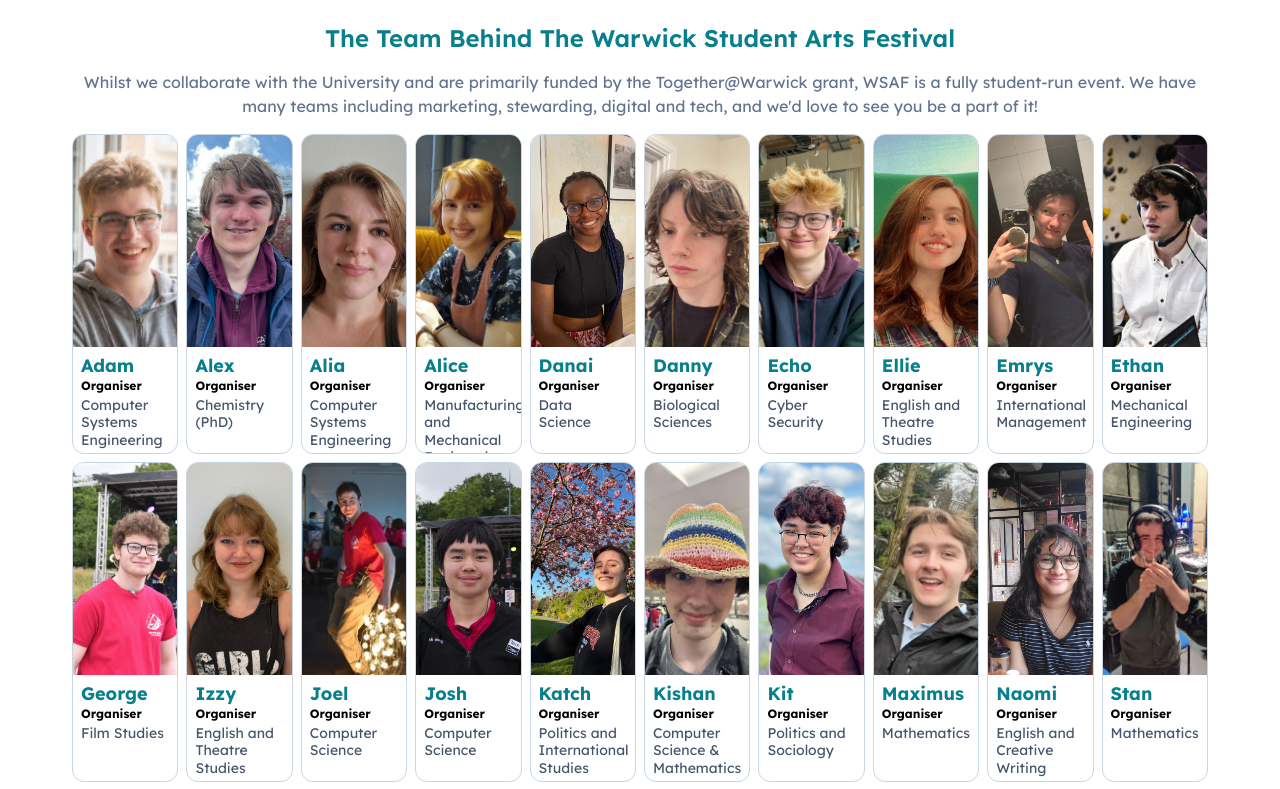
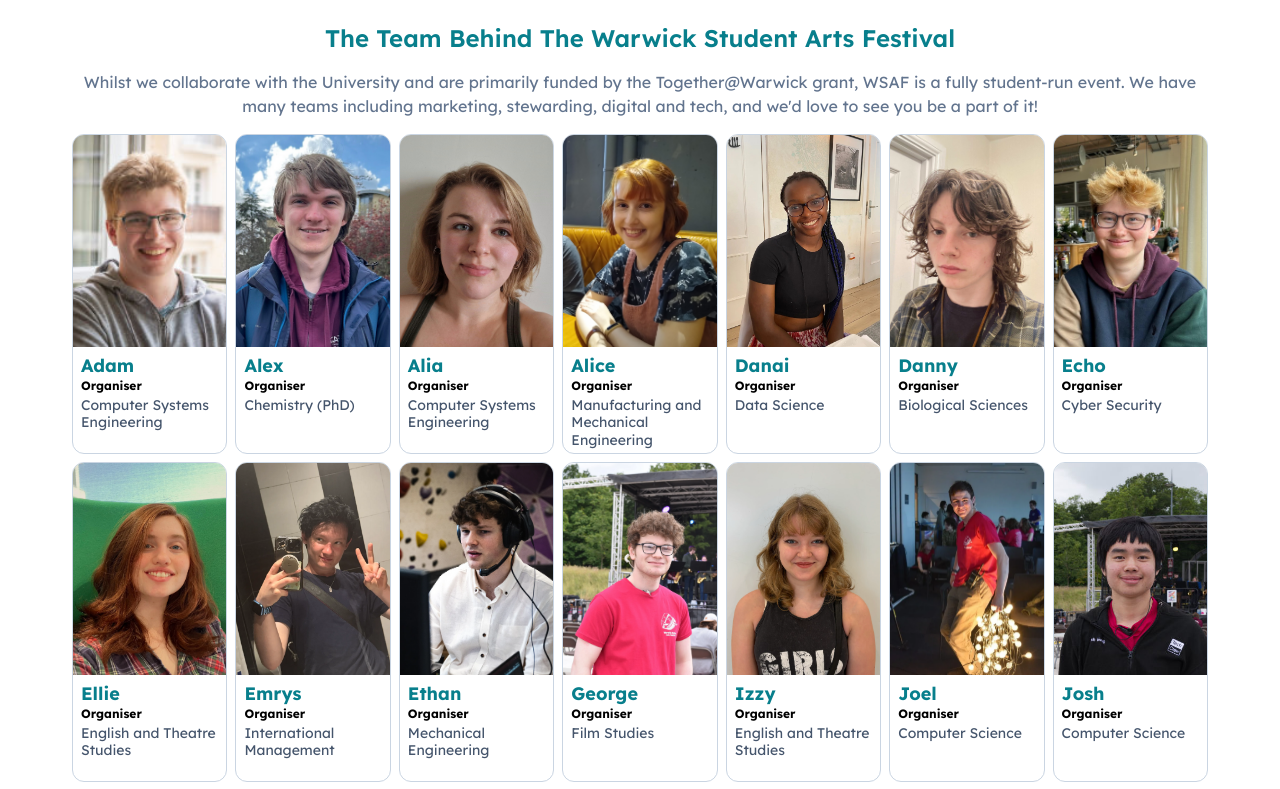
Before and after one commit to WarwickStudentArtsFestival/wsaf25-website, a Next.js app: page / in a window 1280 px wide. Shown: the part 2184-2973 px from the top of the page. Built offline with nearby package versions, Linux system fonts and the light colour scheme.

Commit message:
improve people involved responsiveness

```diff
--- a/src/app/components/people-involved/id-card.tsx
+++ b/src/app/components/people-involved/id-card.tsx
@@ -27,7 +27,7 @@ export default function IdCard({
   image?: StaticImageData;
 }) {
   return (
-    <article className="rounded-xl border text-left border-slate-300 overflow-hidden flex flex-col h-60 sm:h-70 md:h-80">
+    <article className="rounded-xl border text-left border-slate-300 overflow-hidden flex flex-col h-80">
       {image && (
         <div className="relative w-full h-2/3">
           <Image
--- a/src/app/components/people-involved/people-involved.tsx
+++ b/src/app/components/people-involved/people-involved.tsx
@@ -5,7 +5,7 @@ import organisers from '@/app/components/people-involved/organisers';
 export default function PeopleInvolved({}) {
   return (
     <div className="mb-4 w-full mx-auto xl:px-16">
-      <div className="grid grid-cols-3 sm:grid-cols-5 lg:grid-cols-7 xl:grid-cols-10 gap-2 px-2 text-white justify-center">
+      <div className="grid grid-cols-3 sm:grid-cols-5 lg:grid-cols-6 xl:grid-cols-7 2xl:grid-cols-10 gap-2 px-2 text-white justify-center">
         {organisers.map((person) => (
           <IdCard
             key={person.name}
@@ -25,7 +25,7 @@ export default function PeopleInvolved({}) {
           />
         </div>
       </div>
-      <div className="sm:block hidden  sm:w-1/5 lg:w-1/7 xl:w-1/10 mx-auto m-4">
+      <div className="sm:block hidden  sm:w-1/5 lg:w-1/6 xl:w-1/7 2xl:w-1/10 mx-auto m-4">
         <IdCard
           name="You?"
           role="Volunteer"
```
